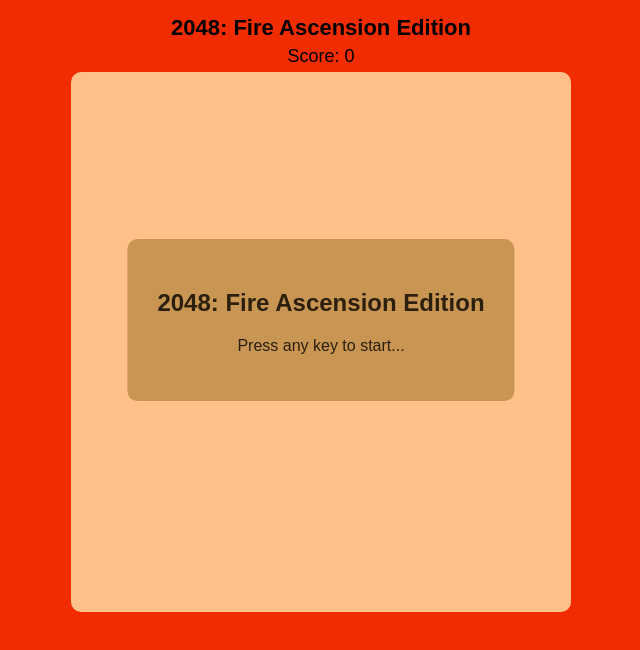
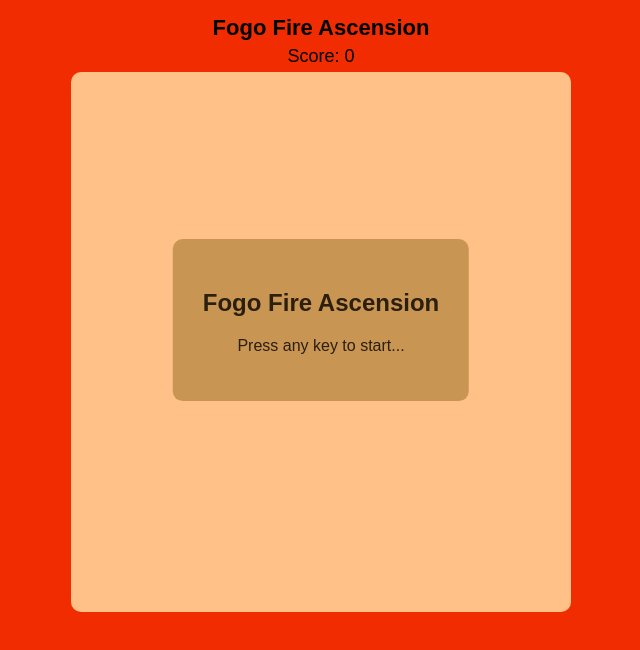
Before and after one commit to ProofOfNaina/FogoGames, a plain HTML site: page index.html in a window 1280 px wide. Shown: the whole page, without its empty margins (319-959 px from the left). Drawn offline with Linux system fonts and the light colour scheme.

Commit message:
Update index.html

```diff
--- a/index.html
+++ b/index.html
@@ -3,11 +3,11 @@
 <head>
   <meta charset="UTF-8" />
   <meta name="viewport" content="width=device-width, initial-scale=1.0" />
-  <title>2048: Fire Ascension Edition</title>
+  <title>Fogo Fire Ascension</title>
 <link rel="stylesheet" href="style.css">
 </head>
 <body>
-  <h1>2048: Fire Ascension Edition</h1>
+  <h1>Fogo Fire Ascension </h1>
   <div id="score">Score: 0</div>
   <canvas id="game" width="500" height="540"></canvas> <!-- Reduced canvas size -->
   <div id="gameOver">
@@ -16,7 +16,7 @@
     <button onclick="restartGame()">Restart</button>
   </div>
   <div id="startOverlay">
-    <h2>2048: Fire Ascension Edition</h2>
+    <h2>Fogo Fire Ascension</h2>
     <p>Press any key to start...</p>
   </div>
 
```
